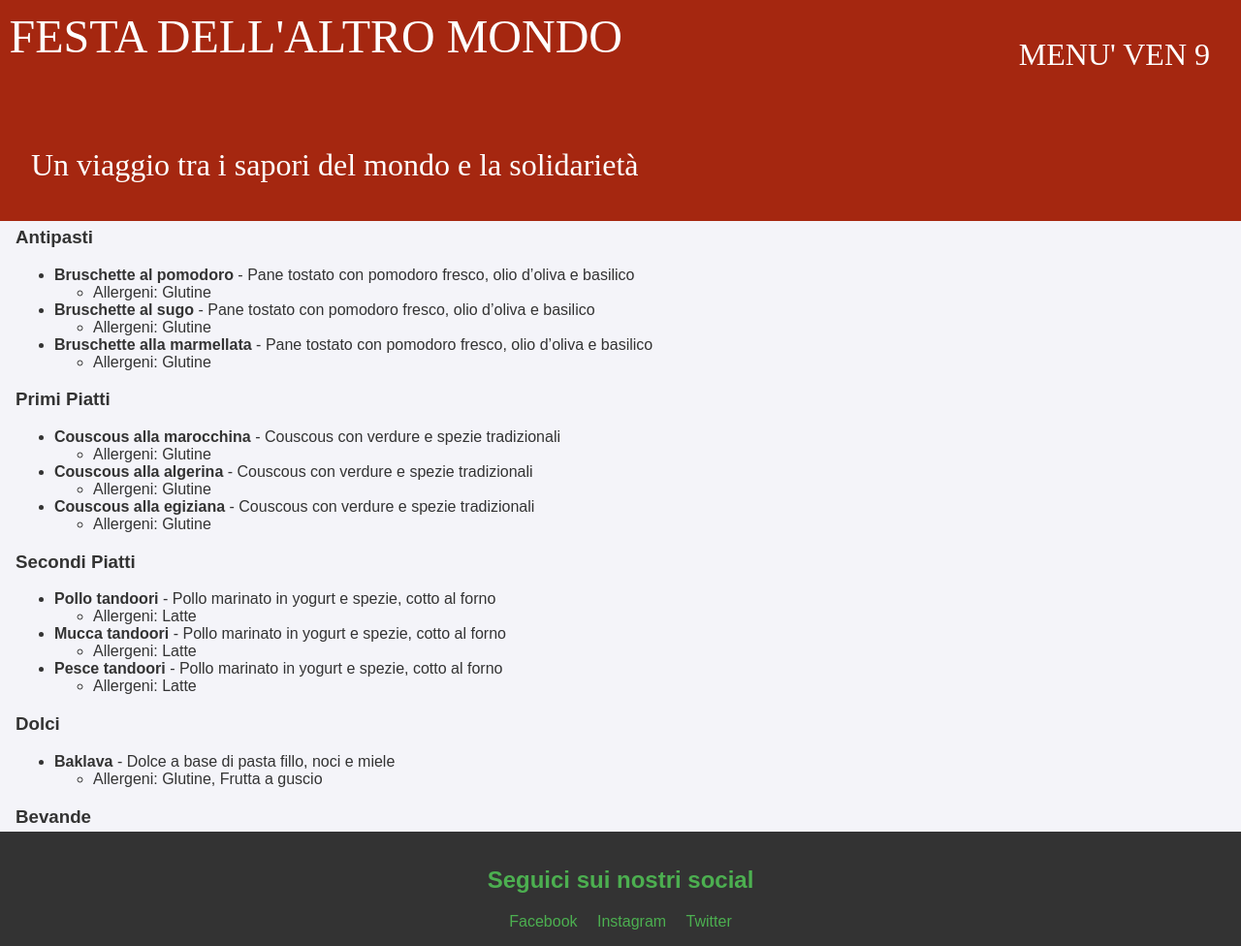
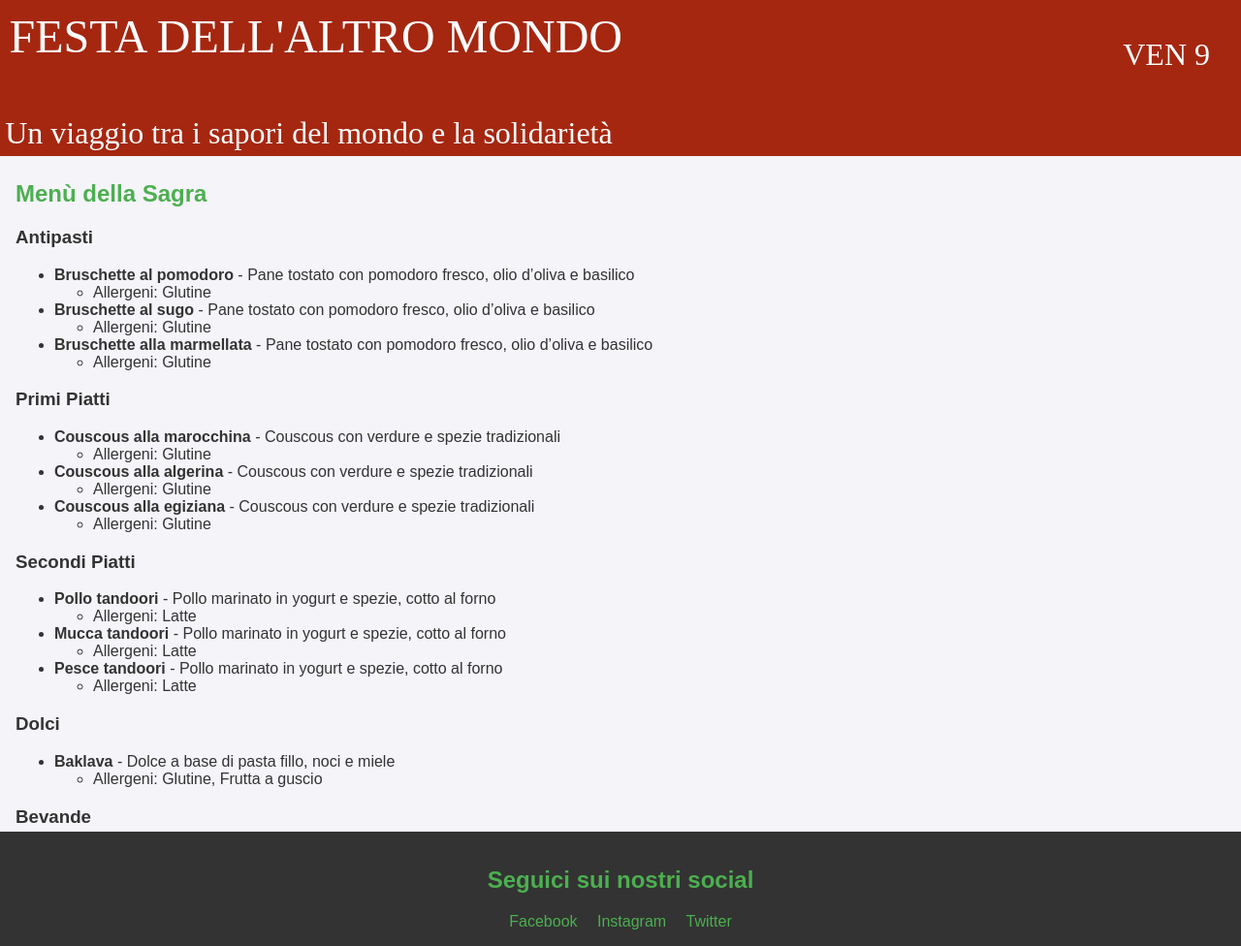
Before and after one commit to isottipietro/menu-altro-mondo, a Jekyll site: the page built from index.md, in a window 1280 px wide and 976 px high. Shown: the whole window at 97% size. Built offline with Jekyll 4.4.1, drawn with Linux system fonts in a browser that asks for light colours; some web fonts are replaced.

Commit message:
some changes

```diff
--- a/_layouts/home.html
+++ b/_layouts/home.html
@@ -21,6 +21,12 @@
 
     <script>
         // When the user scrolls down 50px from the top of the document, resize the header's font size
+        window.addEventListener("load",function() {
+          setTimeout(function(){
+            // This hides the address bar:
+            window.scrollTo(0, 1);
+          }, 0);
+        });
         window.onscroll = function() {scrollFunction()};
 
         function scrollFunction() {
--- a/assets/css/style.css
+++ b/assets/css/style.css
@@ -46,6 +46,8 @@ header p {
 }
 #info {
     max-width: 100%;
+    padding: 0.1em;
+    margin: 2px;
 }
 
 footer {
--- a/index.md
+++ b/index.md
@@ -1,6 +1,6 @@
 ---
 layout: home
-title: MENU' VEN 9
+title: VEN 9
 description: Un viaggio tra i sapori del mondo e la solidarietà
 ---
 
```
